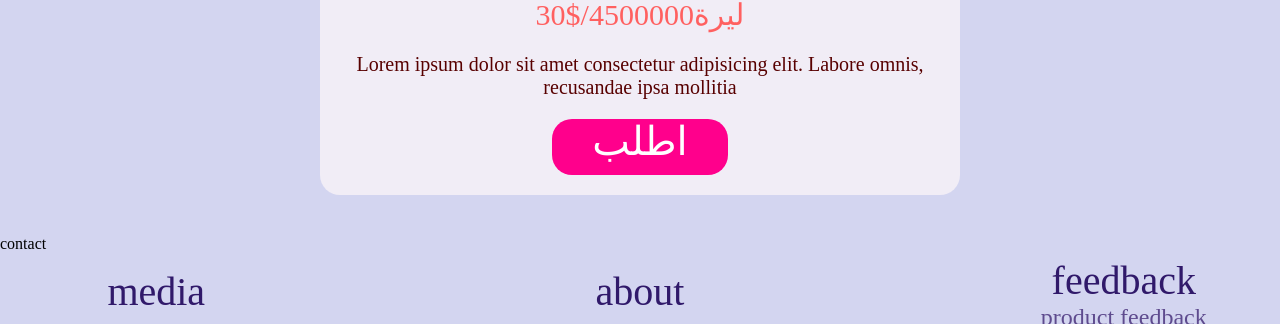
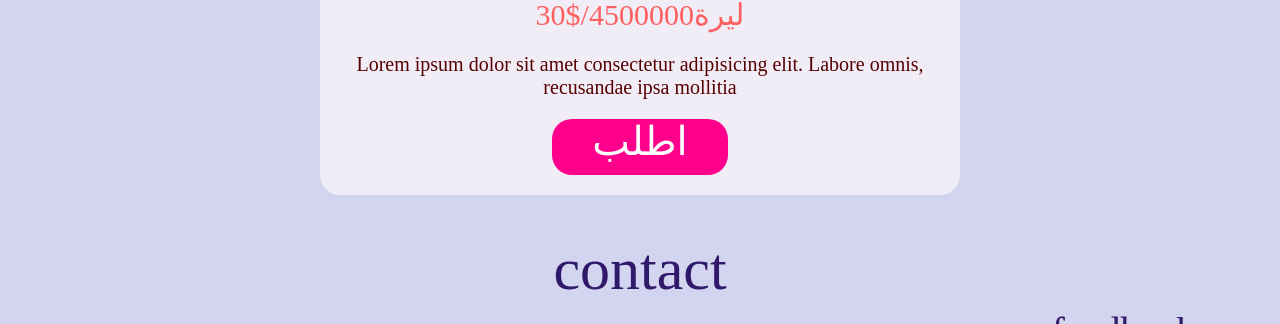
Before and after one commit to fadikbbb/alharamyn, a plain HTML site: page راحة.html in a window 1280 px wide. Shown: the part 8780-9104 px from the top of the page. Drawn offline with Linux system fonts and the light colour scheme; a web font is replaced by a local one.

Commit message:
dfdfvxcf

```diff
--- a/css/main1.css
+++ b/css/main1.css
@@ -164,6 +164,11 @@ section {
 .cho .content .title-content{
   color: var(--color);
 }
+.contact-title {
+  font-size: 60px;
+  color: var(--color);
+  text-align: center;
+}
 .media-title {
   font-size: 40px;
   text-align: center;
```
